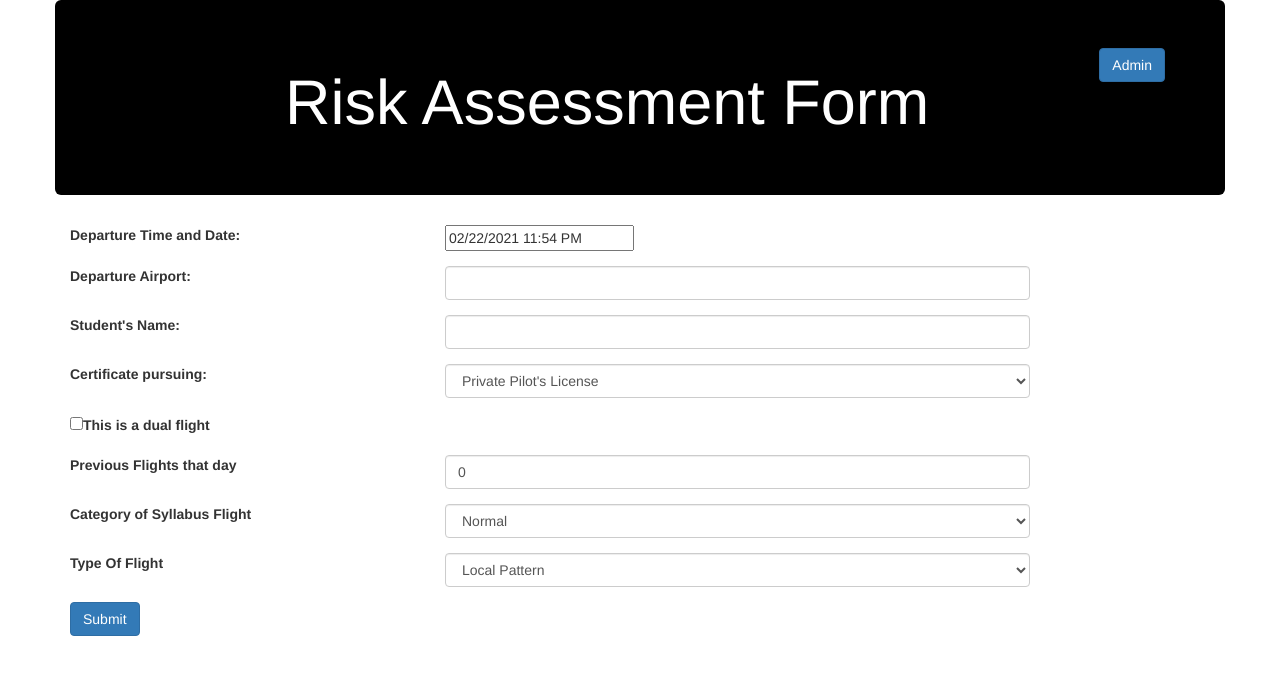
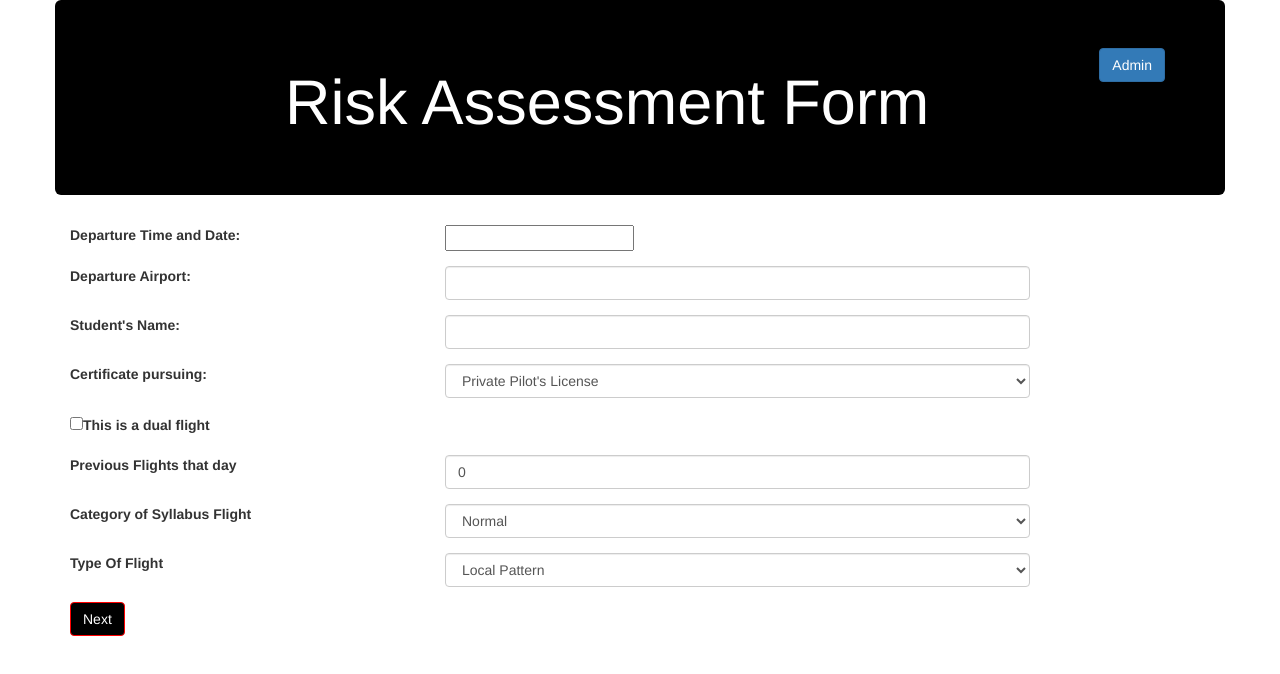
Before and after one commit to mfreilly98/Flight-Risk-Assessment-Frontend, a React (Create React App) app: page / in a window 1280 px wide. Shown: the top 674 px of the page. Built offline with nearby package versions, Linux system fonts and the light colour scheme.

Commit message:
Added communication with backend through Axios. Also fixed bug with isDualFlight checkbox.

```diff
--- a/package.json
+++ b/package.json
@@ -6,6 +6,7 @@
     "@testing-library/jest-dom": "^5.11.9",
     "@testing-library/react": "^11.2.5",
     "@testing-library/user-event": "^12.7.1",
+    "axios": "^0.21.1",
     "bootstrap": "^3.4.1",
     "react": "^17.0.1",
     "react-bootstrap": "^1.5.0",
@@ -13,9 +14,9 @@
     "react-dom": "^17.0.1",
     "react-router-dom": "^5.2.0",
     "react-scripts": "4.0.2",
-    "web-vitals": "^1.1.0",
-    "react-datepicker": "^3.6.0"
+    "web-vitals": "^1.1.0"
   },
+  "proxy": "http://localhost:8080",
   "scripts": {
     "start": "react-scripts start",
     "build": "react-scripts build",
--- a/src/components/AdminPanel.js
+++ b/src/components/AdminPanel.js
@@ -8,7 +8,6 @@ class AdminPanel extends Component{
 
     constructor(props) {
         super(props);
-
         this.state = ({ ifr: {
                             departure: {
                                 ceilingDay: {low: 1000, med: 800, high: 600},
--- a/src/components/RiskAssessmentForm.js
+++ b/src/components/RiskAssessmentForm.js
@@ -1,17 +1,20 @@
 import React, { useState } from 'react';
+import {Button, Row, Col, Form, Jumbotron, Container} from 'react-bootstrap';
+import {Link} from "react-router-dom";
+import DatePicker from 'react-datepicker';
+import axios from 'axios';
+
 import FlightDutyFormInput from "./FlightDutyFormInput";
 import TypeOfFlightFormInput from "./TypeOfFlightFormInput";
 import './../stylesheets/RiskAssessmentForm.css';
-import {Button, Row, Col, Form, Jumbotron, Container} from 'react-bootstrap';
-import {Link} from "react-router-dom";
-import DatePicker from 'react-datepicker';
+import './../stylesheets/AdminPanel.css';
 
 /*
  * This will handle the User input for the risk assessment form.
  */
 function RiskAssessmentForm() {
     /* Departure time and date. Format is MM/dd/yyyy h:mm aa*/
-    const [departureTime, setDepartureTime] = useState(new Date());
+    const [departureTime, setDepartureTime] = useState();
     const [departureAirport, setDepartureAirport] = useState();
     const [studentName, setStudentName] = useState("");
     /*What license the student is pursing. This will indicate their skill level.*/
@@ -21,14 +24,26 @@ function RiskAssessmentForm() {
     /*How Many flights have they flown previously that day*/
     const [prevFlights, setPrevFlights] = useState(0);
     /*When was their first flight today.*/
-    const [flightDuty, setFlightDuty] = useState(new Date());
+    const [flightDuty, setFlightDuty] = useState();
     /*What is the category of flight: Normal, Stage Check, FAA checkride*/
     const [categoryOfFlight, setCategoryOfFlight] = useState("normal");
     /*Where are they going? Staying local or going on a cross country*/
-    const [typeOfFlight, setTypeOfFlight] = useState("local_flight");
+    const [typeOfFlight, setTypeOfFlight] = useState("pattern");
     /*If they are going on a cross country, to what airports*/
     const [xcDestination, setXcDestination] = useState("");
 
+
+    async function handleClick(){
+
+        //axios.get('/getMetar?airportID=KCBF').then(response=>{console.log(response)});
+        axios({
+            method: 'post',
+            url: "/basicFormInfo",
+            data: {departureTime,departureAirport,studentName,studentLevel,isDualFlight,prevFlights,flightDuty,categoryOfFlight,typeOfFlight,xcDestination}
+        }).then(response => {
+            console.log(response.data);
+        })
+    }
     /*Simple logging function. For debugging purposes only.*/
     function logState(e) {
         /* Remember that setState() is async so console.log my lag behind the state change*/
@@ -107,7 +122,7 @@ function RiskAssessmentForm() {
                     <Form.Group id="dualFlight" as={Col}>
                         <Form.Check
                             type="checkbox" label="This is a dual flight"
-                            onChange={e => setIsDualFlight(e.target.value === "on")}
+                            onChange={() => {setIsDualFlight(!isDualFlight)}}
                             value={isDualFlight}
                         />
                     </Form.Group>
@@ -153,10 +168,8 @@ function RiskAssessmentForm() {
                 />
 
 
-
-                {/*TODO: Have button submit the form.*/}
-                <Button variant="primary" onClick={logState}>
-                    Submit
+                <Button  className="dash-btn" onClick={handleClick}>
+                    Next
                 </Button>
             </Form>
 
--- a/src/stylesheets/AdminPanel.css
+++ b/src/stylesheets/AdminPanel.css
@@ -17,6 +17,9 @@
 	color:#FFF;
 	border-color: #FF0000;
 }
+.dash-btn:hover {
+	background-color: #a20000;
+}
 
 .btn-default {
 	background-color: #6c757d;
```
Also changed, not shown: 1 other file (tests, documents, lock files or other folders).
